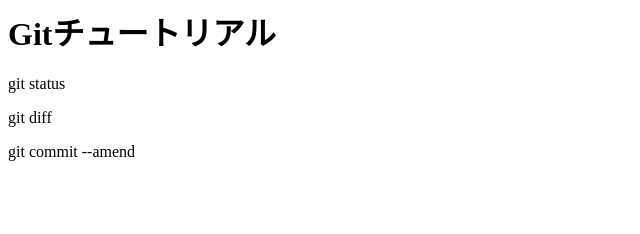
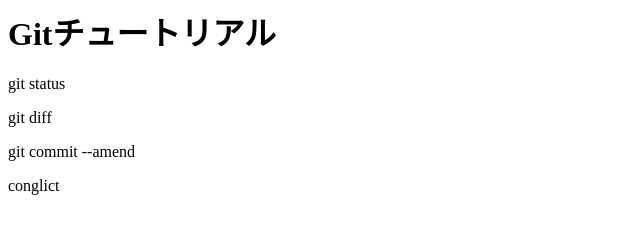
Before and after one commit to emorioka-toyo/git_tutorial, a plain HTML site: page index.html in a window 1280 px wide. Shown: the full height of the page, 0-640 px from the left. Drawn offline with Linux system fonts and the light colour scheme.

Commit message:
conflictを追記

```diff
--- a/index.html
+++ b/index.html
@@ -2,3 +2,4 @@
 <p>git status</p>
 <p>git diff</p>
 <p>git commit --amend<p/>
+<p>conglict</p>
```
